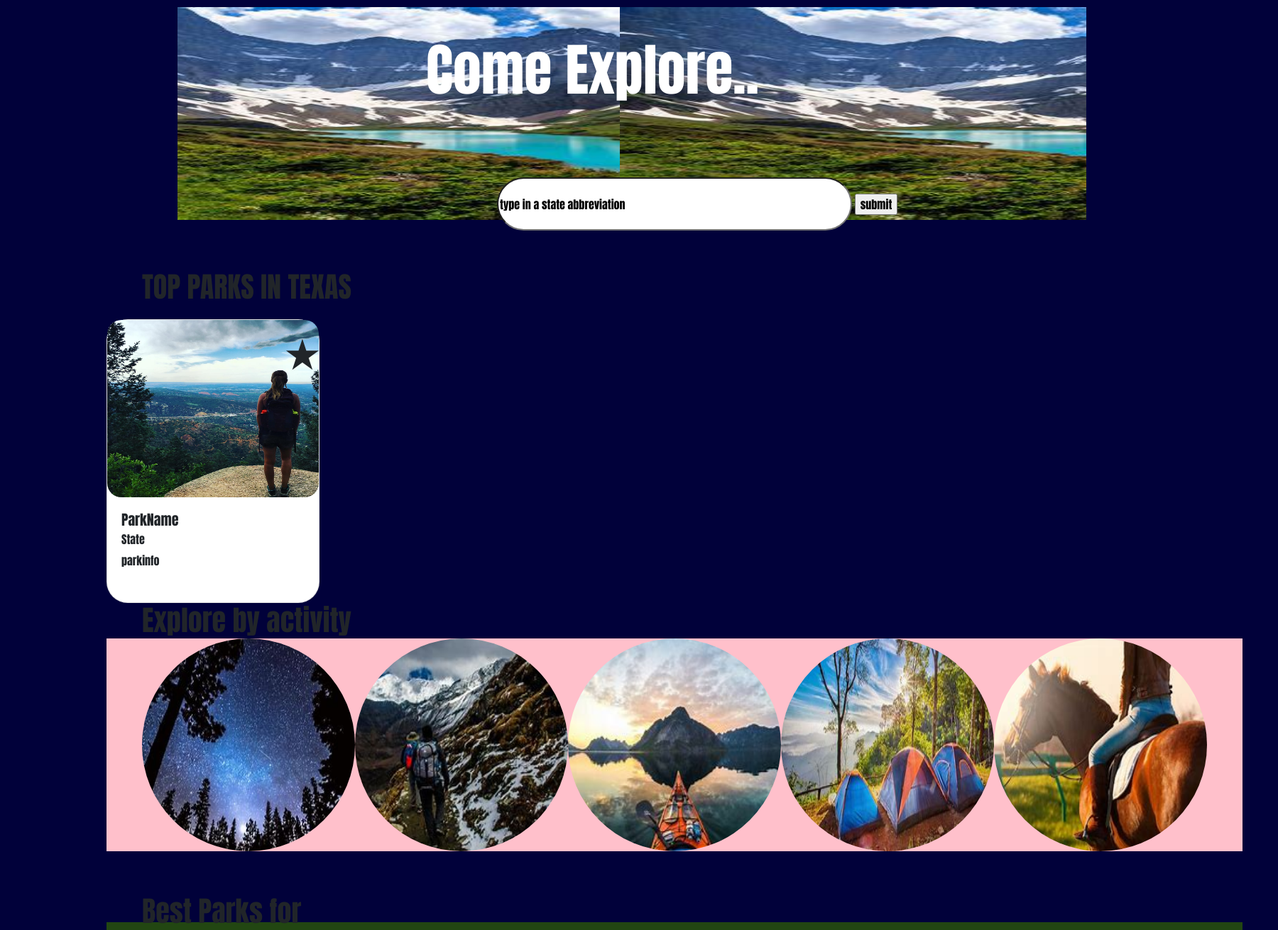
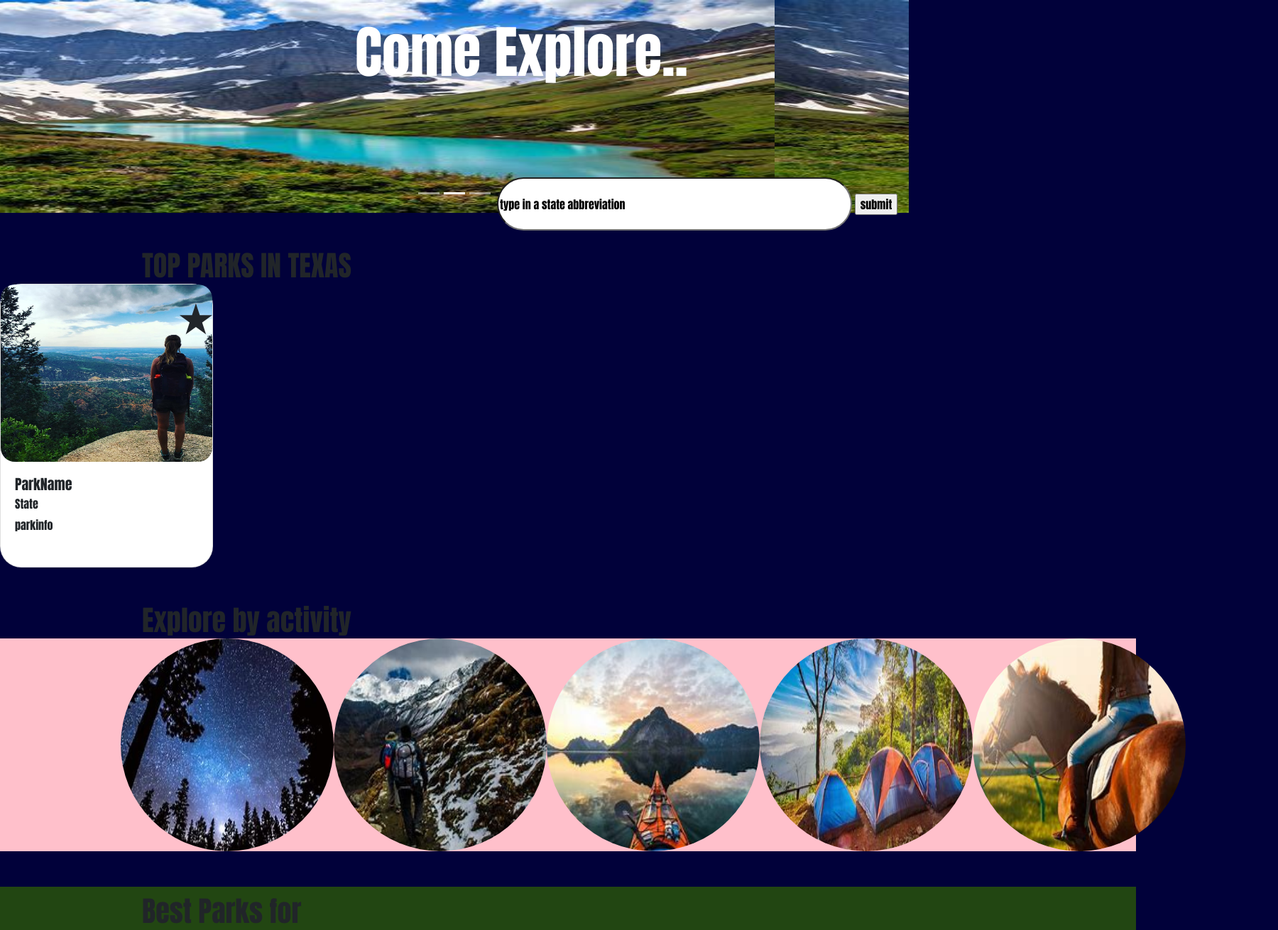
Before and after one commit to maass77627/Day_Tripper, a website: page index.html in a window 1280 px wide. Shown: the top 1311 px of the page at 71% size, 1800 px wide, since content can reach past the window. Drawn offline with nearby package versions, Linux system fonts and the light colour scheme; no server answers.

Commit message:
centering

```diff
--- a/index.css
+++ b/index.css
@@ -9,62 +9,87 @@
 
 #title{
     position: absolute;
-    top: 50px;
-    left: 600px;
+    top: 25px;
+    left: 500px;
     font-size: 80px;
     color: white;
     z-index: 1;
 }
 
+
 #myCarousel {
-    position: relative;
-    left: 250px;
-    top: 10px
-    /* bottom: 350px */
+    /* position: relative; */
+    /* left: 250px; */
+    /* top: 10px; */
+    margin-top: 0px;
+    margin-left: auto;
+    margin-right: auto;
+
 
 }
+/* changed margin  */
 
 .carousel-indicators {
-    position: absolute;
-    margin: auto;
+    /* position: absolute; */
+    margin-top: 0px;
+    margin-left: auto;
+    margin-right: auto;
 }
 
 .carousel-item {
+    margin-top: 0px;
+    margin-left: auto;
+    margin-right: auto;
     height: 300px;
-    width: 800px;
+    width: 1400px;
     background-color: rgb(88, 88, 90);
     /* text-align: center; */
 }
+/* changed margin  */
 
-/* .container {
-    text-align: center;
-} */
 
 #img1{
      position: absolute;
      left: 0px;
     height: 300px;
     width: 1400px;
+    /* margin-top: 0px;
+    margin-left: auto;
+    margin-right: auto; */
 }
+/* changed margin  */
 #img2{
      position: absolute;
      left: 0px;
     height: 300px;
     width: 1400px;
+    /* margin-top: 0px;
+    margin-left: auto;
+    margin-right: auto; */
 }
+/* changed margin  */
 #img3{
     position: absolute;
     left: 0px;
     height: 300px;
     width: 1400px;
+    /* margin-top: 0px;
+    margin-left: auto;
+    margin-right: auto; */
 }
+/* changed margin  */
 
 #form{
     position: absolute;
     border-radius: 20px;
+    /* margin-top: 0px;
+    margin-left: auto;
+    margin-right: auto; */
+    z-index: 1;
      left: 700px;
      top: 250px
 }
+/* changed margin  */
 
 #input{
     border-radius: 50px;
@@ -85,7 +110,7 @@
 #label{
     position: absolute;
     left: 200px;
-    top: 380px;
+    top: 350px;
     z-index: 1;
 }
 
@@ -118,38 +143,49 @@
 }
 
 #container{
-    position: absolute;
-    top: 400px;
-    left: 150px;
+    /* position: absolute; */
+    /* top: 400px; */
+    margin-top: 50px;
+    margin-left: auto;
+    margin-right: auto;
+    /* left: 150px; */
     height: 500px;
     width: 1600px;
     /* background-color: aliceblue; */
     background-color: rgb(1, 1, 58);
 }
+/* changed margin  */
 
 #containertwo{
-    position: absolute;
-    top: 900px;
-    left: 150px;
+    /* position: absolute;  */
+    margin-top: 50px;
+    margin-left: auto;
+    margin-right: auto;
+    /* top: 900px; */
+    /* left: 150px; */
     height: 300px;
     width: 1600px;
     background-color: pink;
 
 }
+/* changed margin  */
 
 #containerthree{
-    position: absolute;
-    top: 1300px;
-    left: 150px;
+    /* position: absolute; */
+    margin-top: 50px;
+    margin-left: auto;
+    margin-right: auto;
+    /* top: 1300px; */
+    /* left: 150px; */
     height: 300px;
     width: 1600px;
     background-color: rgb(34, 70, 18);
 
 }
-
+/* changed margin  */
 #stargazing{
     position: absolute;
-    left: 50px;
+    left: 170px;
      border-radius: 50%;
     width: 300px;
     height: 300px;
@@ -157,7 +193,7 @@
 
 #hiking{
     position: absolute;
-    left: 350px;
+    left: 470px;
      border-radius: 50%;
     width: 300px;
     height: 300px;
@@ -165,7 +201,7 @@
 
 #kayaking{
     position: absolute;
-    left: 650px;
+    left: 770px;
      border-radius: 50%;
     width: 300px;
     height: 300px;
@@ -173,7 +209,7 @@
 
 #camping{
     position: absolute;
-    left: 950px;
+    left: 1070px;
     border-radius: 50%;
     width: 300px;
     height: 300px;
@@ -181,7 +217,7 @@
 
 #horseback{
     position: absolute;
-    left: 1250px;
+    left: 1370px;
     border-radius: 50%;
     width: 300px;
     height: 300px;
@@ -200,7 +236,7 @@
     left: 150px;
     top: 350px;
     height: 500px;
-    width: 1600px;
+    width: 1650px;
     background-color: white;
     z-index: 4;
 }
@@ -251,3 +287,9 @@
     width: 300px;
 
 }
+
+#activitylabel{
+    position: absolute;
+    top: 20px;
+    left: 20px;
+}
--- a/index.js
+++ b/index.js
@@ -66,21 +66,23 @@ document.addEventListener("DOMContentLoaded", () => {
  function getCardInfo(e, park) {
     parkinfo.className = "nothidden"
     parkinfo.innerHTML = `
+            <h3 id="activitylabel">Activities at ${park.name}...</h3>
             <h5  id="infotitle" class="card-title">${park.name}</h5>
        <img id="infoimage" src="${park.images[0].url}"></img>
+       <p id="infohours">${park.weatherInfo}</p>
     `
     let p = document.createElement("p")
     p.id="infoactivities"
     park.activities.forEach((activity) => {
-       p.innerText += activity.name
+       p.innerText += " " + activity.name + ", "
     })
 
     parkinfo.appendChild(p)
 
-    let ptwo = document.createElement("p")
-    ptwo.id="infohours"
-    ptwo.innerText = park.weatherInfo
-    parkinfo.appendChild(ptwo)
+    // let ptwo = document.createElement("p")
+    // ptwo.id="infohours"
+    // ptwo.innerText = park.weatherInfo
+    // parkinfo.appendChild(ptwo)
 
  }
 
```
Lines whose indentation alone changed are shown as unchanged.
